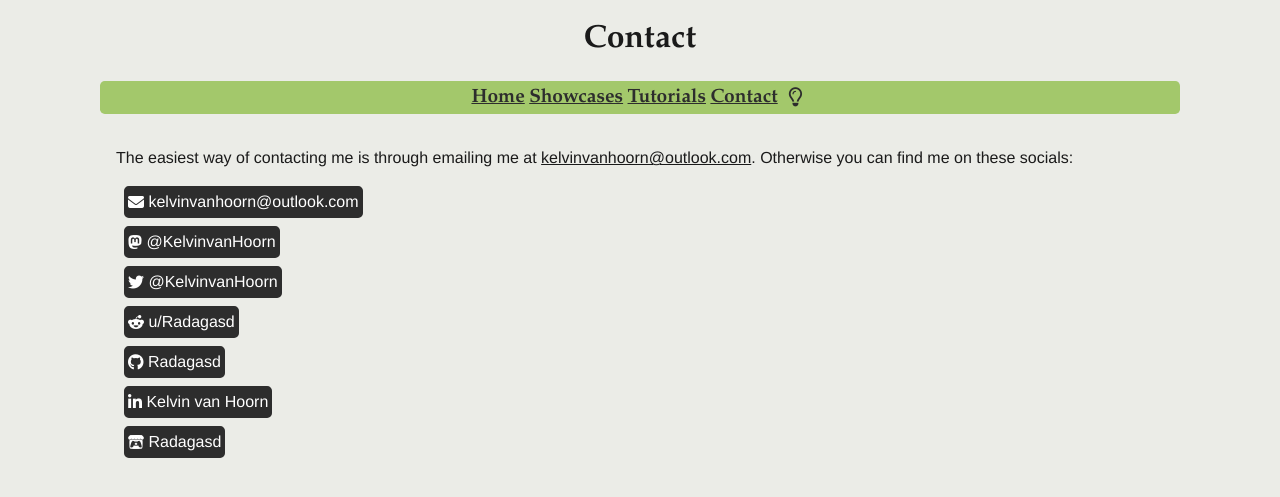
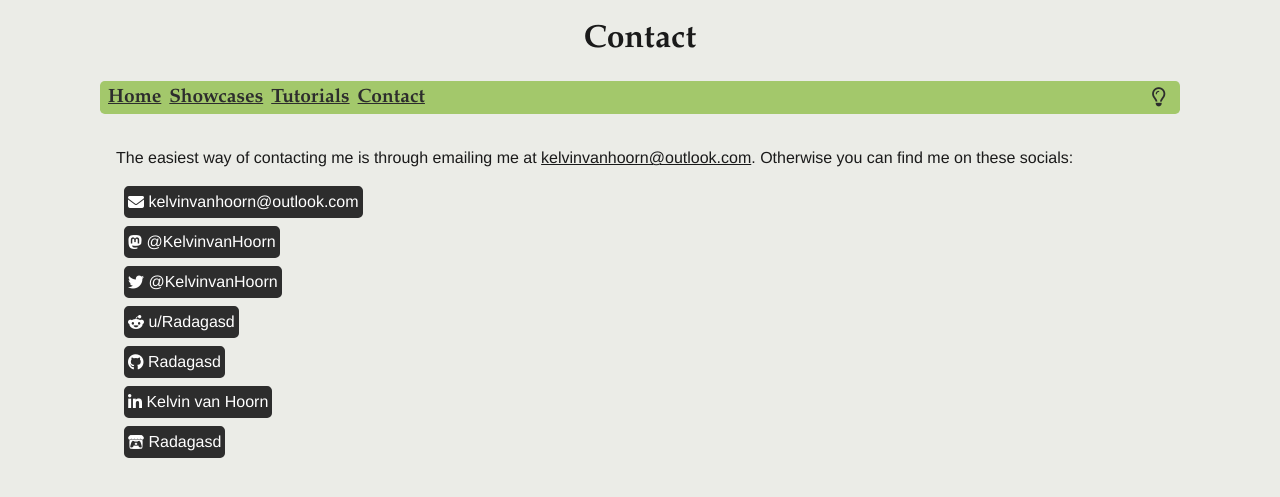
Before and after one commit to Radagasd/Radagasd.github.io, a Jekyll site: the page built from Contact/index.html, in a window 1280 px wide. Shown: the top 497 px of the page. Built offline with Jekyll 4.4.1, drawn with Linux system fonts in a browser that asks for light colours; nearby versions of some CDN libraries.

Commit message:
Align menu left and theme right

```diff
--- a/_includes/header.html
+++ b/_includes/header.html
@@ -36,6 +36,7 @@
                     {% for page in navlist %}
                     <li><a href="{{ page.url | absolute_url }}">{{ page.title }}</a></li>
                     {% endfor %}
+                    <div style="display: inline; flex-grow: 1;"></div>
                     <li style="cursor: pointer;" onclick="mySwitchTheme()"><button class="theme-btn"><i class="fa-regular fa-lightbulb"></i></button></li>
                 </ul>
             </div>
--- a/_sass/layout/_header.scss
+++ b/_sass/layout/_header.scss
@@ -24,12 +24,13 @@
         margin: 0;
 
         ul{
+            display: flex;
             list-style: none;
             word-break: keep-all;
             overflow-x: auto;
             white-space: nowrap;
             text-align: center;
-            padding: 0.25em 0;
+            padding: 0.25rem 0.25rem;
             margin: 0;
         }
 
@@ -43,6 +44,7 @@
 
         li{
             display: inline-block;
+            padding: 0 0.25rem;
         }
 
         .theme-btn{
--- a/_sass/libs/_vars.scss
+++ b/_sass/libs/_vars.scss
@@ -50,7 +50,7 @@ $about-me-width: 960px;
 // Width at which the showcase elements need to stack
 $showcase-elements-width: 600px;
 // Width at which the navbar gets replaced by the hamburger menu
-$navbar-width: 600px;
+$navbar-width: 450px;
 
 // Starting width for sticky header, taking into account hamburger button
 // medium-width + button and padding
--- a/index.html
+++ b/index.html
@@ -6,7 +6,7 @@ nav-menu: -1
 
 <div class="grid__about-me">
     <div>
-        <p style="font-size: 2rem; line-height: 1em; font-weight: bold;">Hi, I’m an experienced technical artist that loves to make stylised art through shaders, VFX and programming.<p>
+        <p style="font-size: xx-large; line-height: 1em; font-weight: bold;">Hi, I’m an experienced technical artist that loves to make stylised art through shaders, VFX and programming.<p>
         <p>After finishing my Master in Applied Physics I decided I wanted to work in the games industry, specfically on the graphical art side. In order to get there I taught myself to write shaders through online tutorials, experimentation and art challenges.</p>
         <p>Since then I’ve worked at Pixel Toys on a yet unnanounced game as an experienced technical artist. There my resposibilities include shaders, render features, VFX, UI, tools, and optimisng the game the achieve its performance targets.</p>
         <p>Below you can see a small collection of my personal creations, but be sure to check the <a href="{{ site.baseurl }}/Showcases">Showcases</a> and <a href="{{ site.baseurl }}/Tutorials">Tutorials</a> pages for more technical art content.</p>
```
